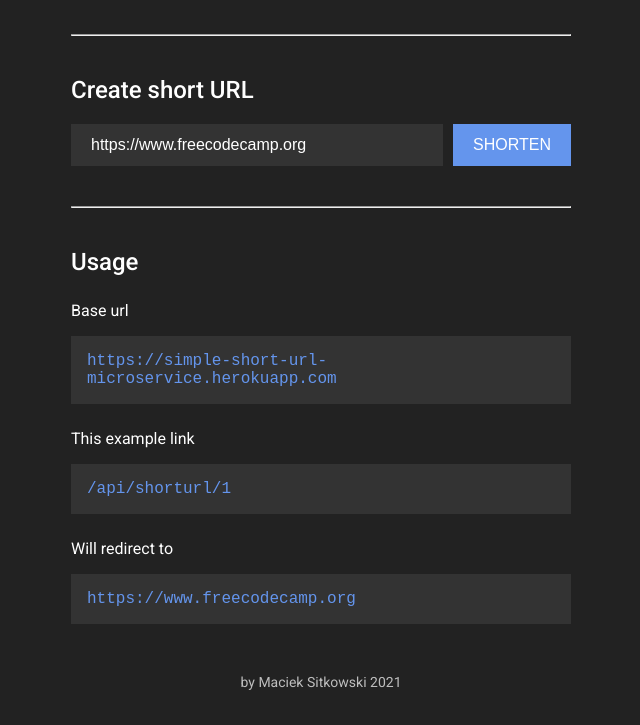
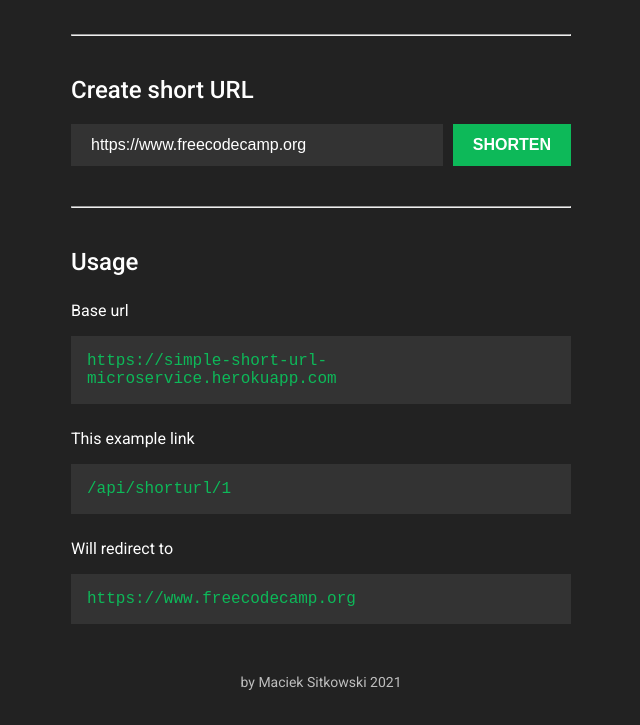
Before and after one commit to sitek94/url-shortener-microservice, a website: page views/index.html in a window 1280 px wide. Shown: the part 75-800 px from the top of the page, without its empty margins (319-959 px from the left). Drawn offline with Linux system fonts and the light colour scheme; files that its build step writes are made by us from their sources.

Commit message:
change primary theme color

```diff
--- a/public/style.css
+++ b/public/style.css
@@ -17,8 +17,8 @@ body {
 }
 
 :root {
-  --primary-color: cornflowerblue;
-  --primary-color-rgb: 100, 149, 237;
+  --primary-color: #0db959;
+  --primary-color-rgb: 13, 185, 89;
 }
 
 .container {
@@ -83,7 +83,7 @@ input[type='submit'] {
   cursor: pointer;
   border: 0;
   font-size: 16px;
-  font-weight: 500;
+  font-weight: 700;
   text-transform: uppercase;
   padding: 12px 20px;
   color: #fff;
```
